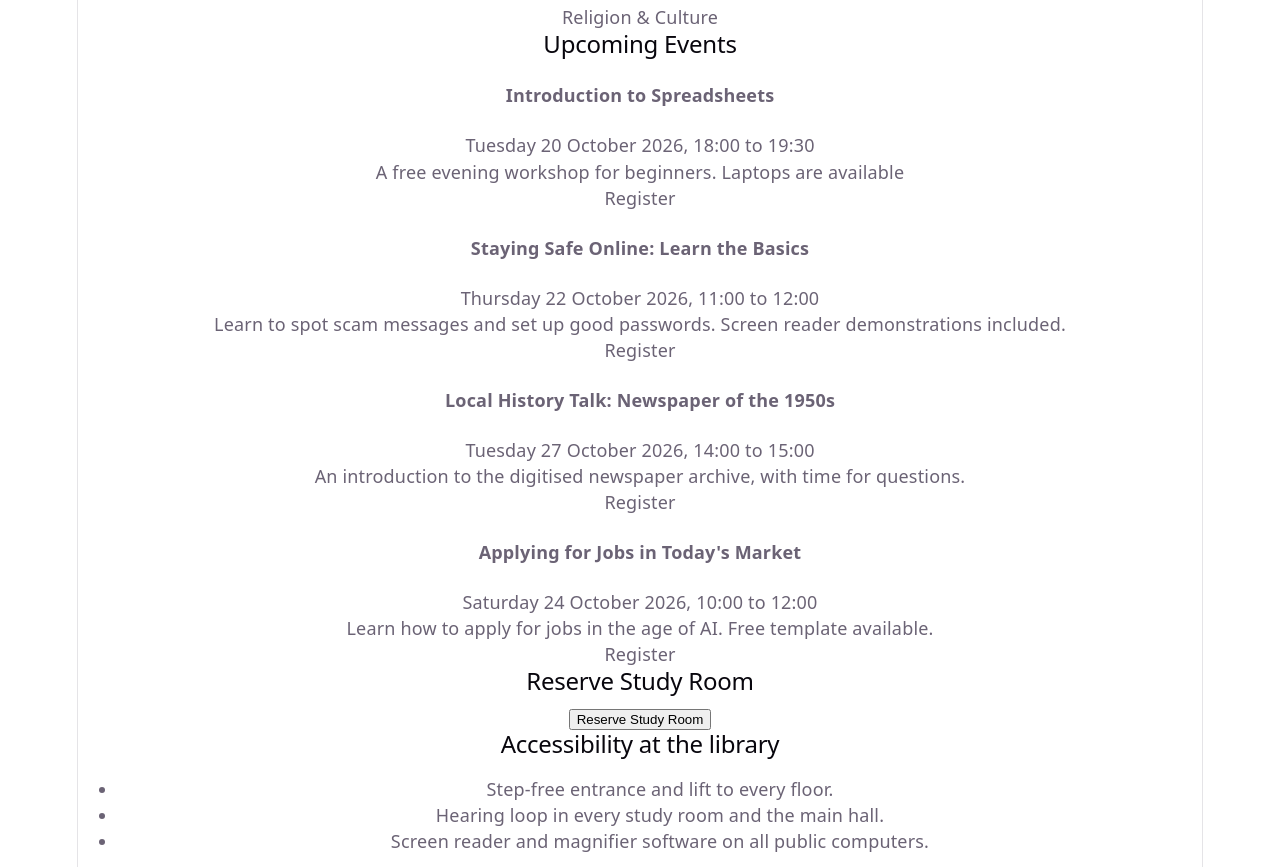
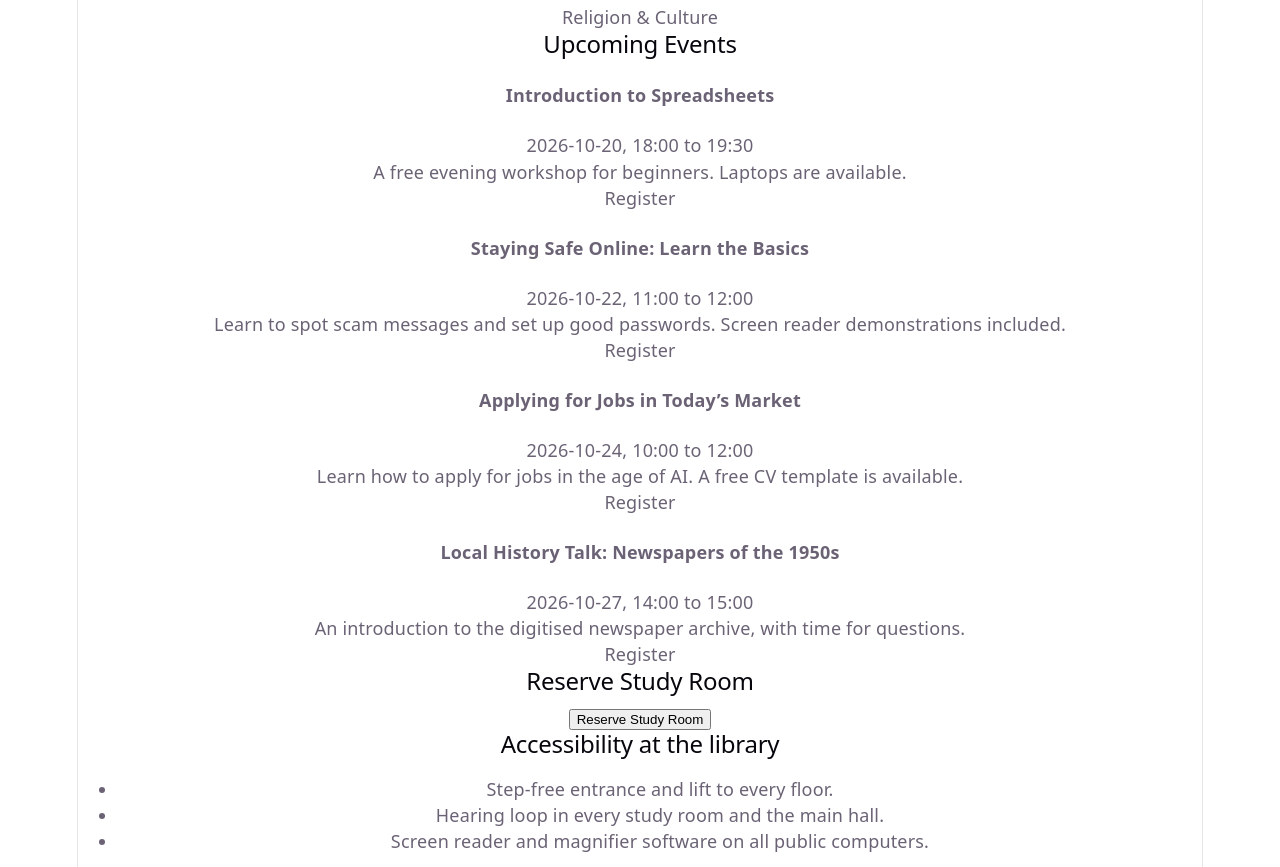
Before and after one commit to Abstract-Rothko/react-inclusive-capstone, a React (Vite) app: page / in a window 1280 px wide. Shown: the part 560-1427 px from the top of the page. Built offline with nearby package versions, Linux system fonts and the light colour scheme.

Commit message:
update dataset

```diff
--- a/src/data/eventsData.js
+++ b/src/data/eventsData.js
@@ -1,38 +1,36 @@
 export const eventsData = [
     {
-        'title': 'Introduction to Spreadsheets',
-        'date': 'Tuesday 20 October 2026',
-        'startTime': '18:00',
-        'endTime': '19:30',
-        'description': 'A free evening workshop for beginners. Laptops are available',
-        'imageUrl': '',
-        'url': ''
+        id: 'introduction-to-spreadsheets',
+        title: 'Introduction to Spreadsheets',
+        date: '2026-10-20',
+        startTime: '18:00',
+        endTime: '19:30',
+        description: 'A free evening workshop for beginners. Laptops are available.'
     },
     {
-        'title': 'Staying Safe Online: Learn the Basics',
-        'date': 'Thursday 22 October 2026',
-        'startTime': '11:00',
-        'endTime': '12:00',
-        'description': 'Learn to spot scam messages and set up good passwords. Screen reader demonstrations included.',
-        'imageUrl': '',
-        'url': ''
+        id: 'staying-safe-online',
+        title: 'Staying Safe Online: Learn the Basics',
+        date: '2026-10-22',
+        startTime: '11:00',
+        endTime: '12:00',
+        description: 'Learn to spot scam messages and set up good passwords. Screen reader demonstrations included.'
     },
     {
-        'title': 'Local History Talk: Newspaper of the 1950s',
-        'date': 'Tuesday 27 October 2026',
-        'startTime': '14:00',
-        'endTime': '15:00',
-        'description': 'An introduction to the digitised newspaper archive, with time for questions.',
-        'imageUrl': '',
-        'url': ''
+        id: 'applying-for-jobs',
+        title: 'Applying for Jobs in Today\u2019s Market',
+        date: '2026-10-24',
+        startTime: '10:00',
+        endTime: '12:00',
+        description: 'Learn how to apply for jobs in the age of AI. A free CV template is available.'
     },
     {
-        'title': 'Applying for Jobs in Today\'s Market',
-        'date': 'Saturday 24 October 2026',
-        'startTime': '10:00',
-        'endTime': '12:00',
-        'description': 'Learn how to apply for jobs in the age of AI. Free template available.',
-        'imageUrl': '',
-        'url': ''
-    },
-];
+        id: 'local-history-newspapers',
+        title: 'Local History Talk: Newspapers of the 1950s',
+        date: '2026-10-27',
+        startTime: '14:00',
+        endTime: '15:00',
+        description: 'An introduction to the digitised newspaper archive, with time for questions.'
+    }
+].sort((a, b) => `${a.date}${a.startTime}`.localeCompare(`${b.date}${b.startTime}`));
+
+export const findEvent = id => eventsData.find(event => event.id === id);
```
